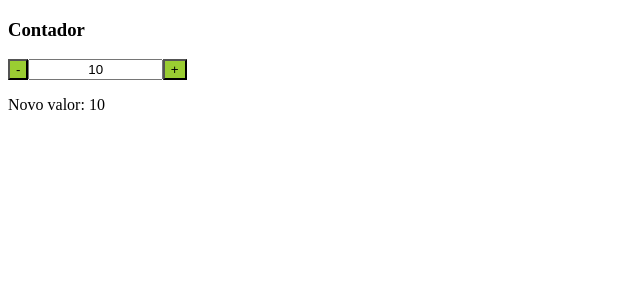
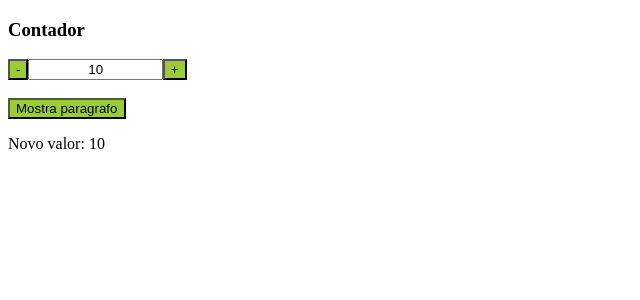
Before and after one commit to EnosGomes/app, an Angular app: page / in a window 1280 px wide. Shown: the top 300 px of the page, without its empty margins (0-640 px from the left). Built offline with nearby package versions, Linux system fonts and the light colour scheme.

Commit message:
testando diretiva estrutural if

```diff
--- a/package.json
+++ b/package.json
@@ -10,6 +10,7 @@
   },
   "private": true,
   "dependencies": {
+    "@angular-eslint/schematics": "^1.0.0",
     "@angular/animations": "^14.0.0",
     "@angular/common": "^14.0.0",
     "@angular/compiler": "^14.0.0",
--- a/src/app/output/output.component.html
+++ b/src/app/output/output.component.html
@@ -6,5 +6,14 @@
 </div>
 
 <div>
+    <br>
+    <button (click)="mostraParagrafo()">Mostra paragrafo</button>
+</div>
+
+<div>
     <p>Novo valor: {{valor}}</p>
 </div>
+
+<div *ngIf="renderiza">
+    <p>Mostra paragrafo</p>
+</div>
--- a/src/app/output/output.component.ts
+++ b/src/app/output/output.component.ts
@@ -6,6 +6,8 @@ import { Component, EventEmitter, Input, OnInit, Output } from '@angular/core';
   styleUrls: ['./output.component.css']
 })
 export class OutputComponent implements OnInit {
+
+  renderiza = false;
 
   @Input() valor = 0;
 
@@ -31,4 +33,8 @@ export class OutputComponent implements OnInit {
     })
   }
 
+  mostraParagrafo(){
+    this.renderiza = !this.renderiza;
+  }
+
 }
```
Also changed, not shown: 1 other file (tests, documents, lock files or other folders).
